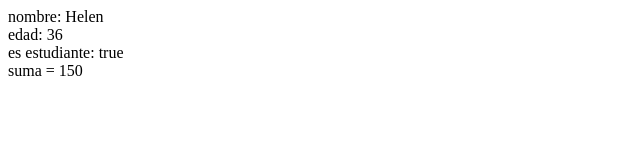
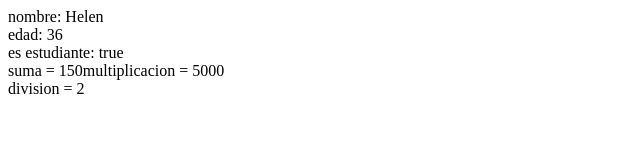
Before and after one commit to helen374/lab10, a plain HTML site: page index.html in a window 1280 px wide. Shown: the whole page, without its empty margins (0-640 px from the left). Drawn offline with Linux system fonts and the light colour scheme.

Commit message:
archivo index

```diff
--- a/index.html
+++ b/index.html
@@ -39,7 +39,7 @@
         //publicar en pagina
         document.write("<br>suma = ", suma);
         document.write("<br<resta = ", resta);
-        cocument.write("<br>multiplicacion = ", multi);
+        document.write("<br>multiplicacion = ", multi);
         document.write("<br>division = ", divi);
 
 
```
